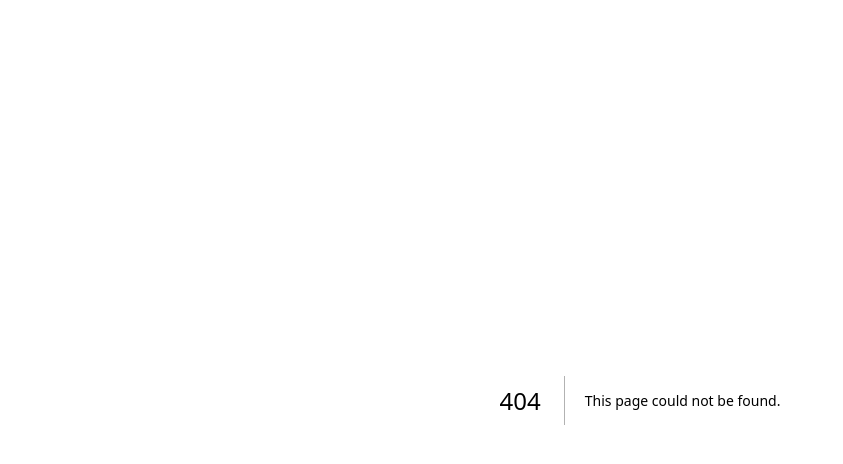
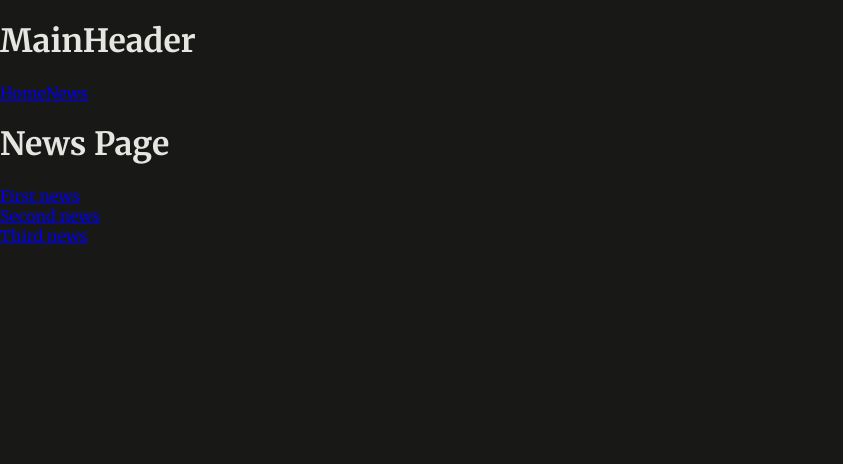
Before and after one commit to aliaksandrsen/routing-rendering, a Next.js app: page /news in a window 1280 px wide. Before the commit this address had no page. Shown: the top 464 px of the page, without its empty margins (0-843 px from the left). Built offline with nearby package versions, Linux system fonts and the light colour scheme.

Commit message:
add layout

```diff
--- a/app/layout.js
+++ b/app/layout.js
@@ -1,14 +1,18 @@
 import './globals.css';
+import MainHeader from '@/components/main-header/main-header';
 
 export const metadata = {
   title: 'Next.js Page Routing & Rendering',
   description: 'Learn how to route to different pages.',
-}
+};
 
 export default function RootLayout({ children }) {
- return (
+  return (
     <html lang="en">
-      <body>{children}</body>
+      <body>
+        <MainHeader />
+        {children}
+      </body>
     </html>
-  )
+  );
 }
--- /dev/null
+++ b/app/news/page.js
@@ -0,0 +1,20 @@
+import Link from 'next/link';
+
+export default function NewsPage() {
+  return (
+    <>
+      <h1>News Page</h1>
+      <ul>
+        <li>
+          <Link href="/news/first-news">First news</Link>
+        </li>
+        <li>
+          <Link href="/news/second-news">Second news</Link>
+        </li>
+        <li>
+          <Link href="/news/third-news">Third news</Link>
+        </li>
+      </ul>
+    </>
+  );
+}
--- /dev/null
+++ b/components/main-header/main-header.js
@@ -0,0 +1,11 @@
+import Link from 'next/link';
+
+export default function MainHeader() {
+  return (
+    <div>
+      <h1>MainHeader</h1>
+      <Link href="/">Home</Link>
+      <Link href="/news">News</Link>
+    </div>
+  );
+}
```
Also changed, not shown: app/news/[id]/page.js (added, +10 -0 lines).
